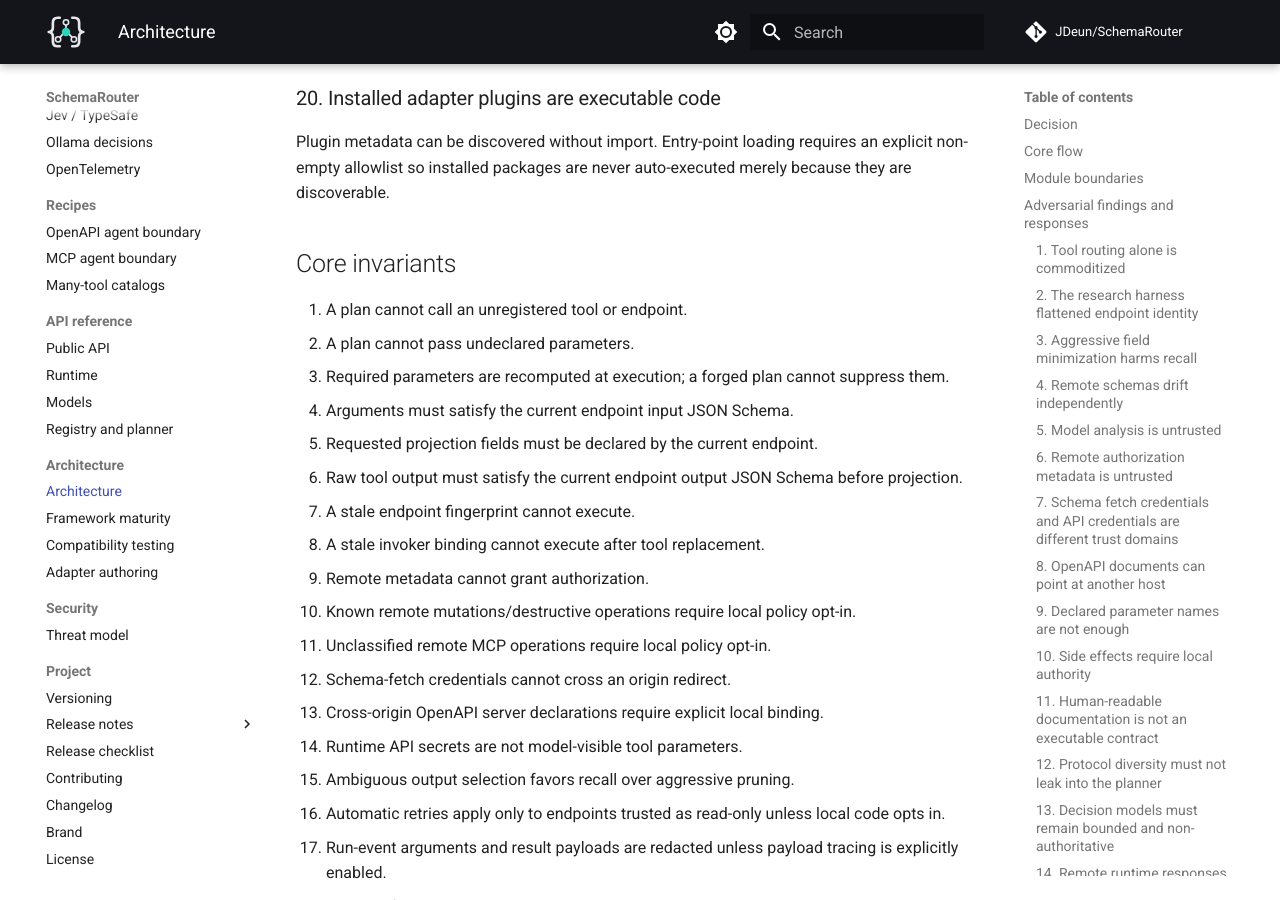
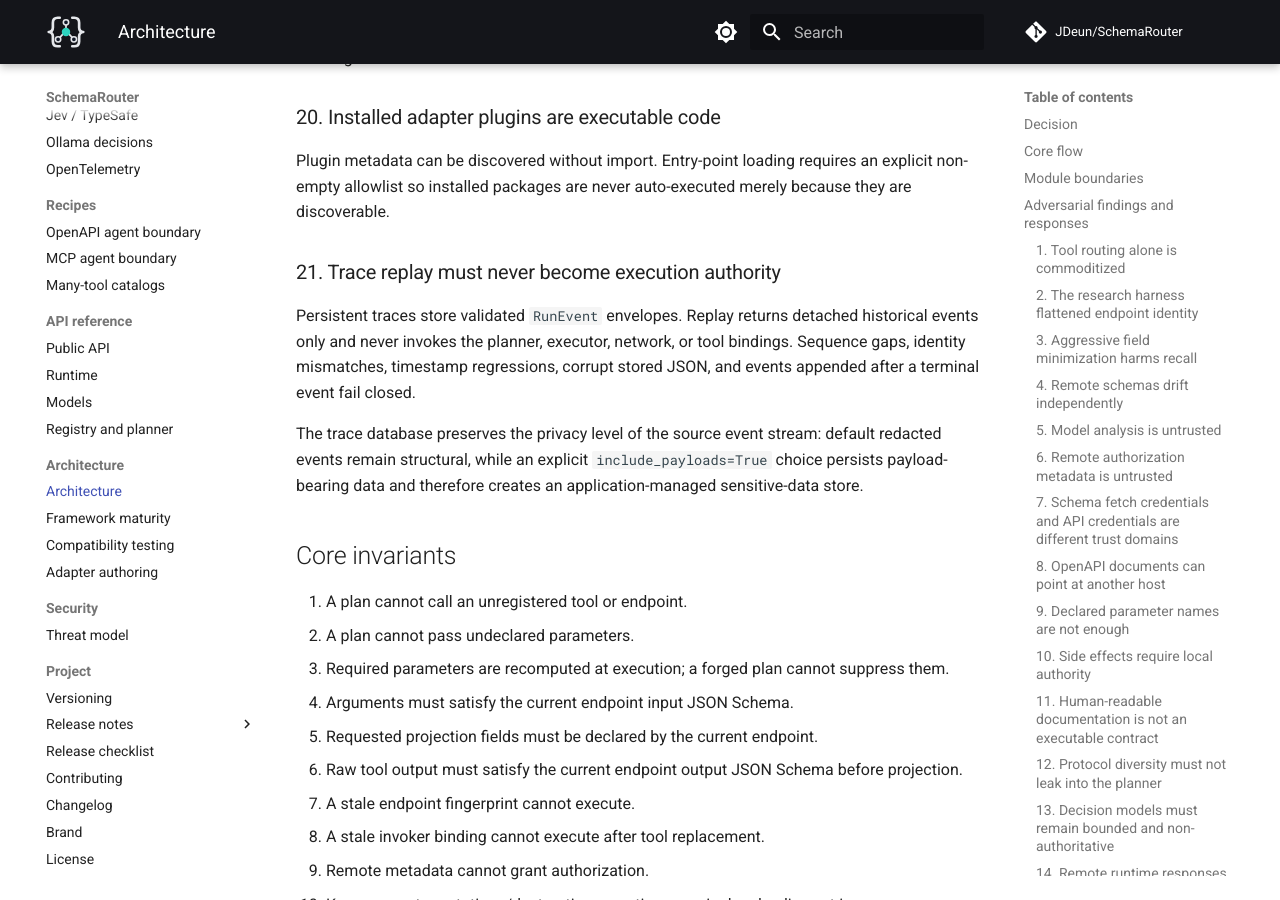
Before and after one commit to JDeun/SchemaRouter, an MkDocs documentation site: the page built from docs/architecture.md, in a window 1280 px wide and 900 px high, scrolled down 4794 px. Built offline with MkDocs 1.6.1 and Material for MkDocs 9.7.7, drawn with Linux system fonts in a browser that asks for light colours; comment, search, counter and statistics services are not loaded; some of the changed text lies outside the part shown.

Commit message:
docs: add run trace architecture boundary

```diff
--- a/docs/architecture.md
+++ b/docs/architecture.md
@@ -35,6 +35,7 @@ schemarouter.analyzers     optional model-assisted intent extraction
 schemarouter.validation    JSON Schema runtime validation
 schemarouter.policy        trusted local side-effect + approval authority
 schemarouter.runs          run configuration, retry policy, budgets, typed lifecycle events
+schemarouter.traces        validated append-only run-event persistence + non-executing replay
 schemarouter.executor      plan, binding, schema and policy enforcement
 schemarouter.adapters      adapter contracts + OpenAPI/MCP/OPTIMADE/Python implementations
 schemarouter.ingestion     AdapterRegistry dispatch, safe source loading, registry binding
@@ -193,6 +194,17 @@ attributes. Argument/result values, RunConfig metadata, tags, and exception mess
 Plugin metadata can be discovered without import. Entry-point loading requires an explicit non-empty
 allowlist so installed packages are never auto-executed merely because they are discoverable.
 
+### 21. Trace replay must never become execution authority
+
+Persistent traces store validated `RunEvent` envelopes. Replay returns detached historical events
+only and never invokes the planner, executor, network, or tool bindings. Sequence gaps, identity
+mismatches, timestamp regressions, corrupt stored JSON, and events appended after a terminal event
+fail closed.
+
+The trace database preserves the privacy level of the source event stream: default redacted events
+remain structural, while an explicit `include_payloads=True` choice persists payload-bearing data
+and therefore creates an application-managed sensitive-data store.
+
 ## Core invariants
 
 1. A plan cannot call an unregistered tool or endpoint.
```
